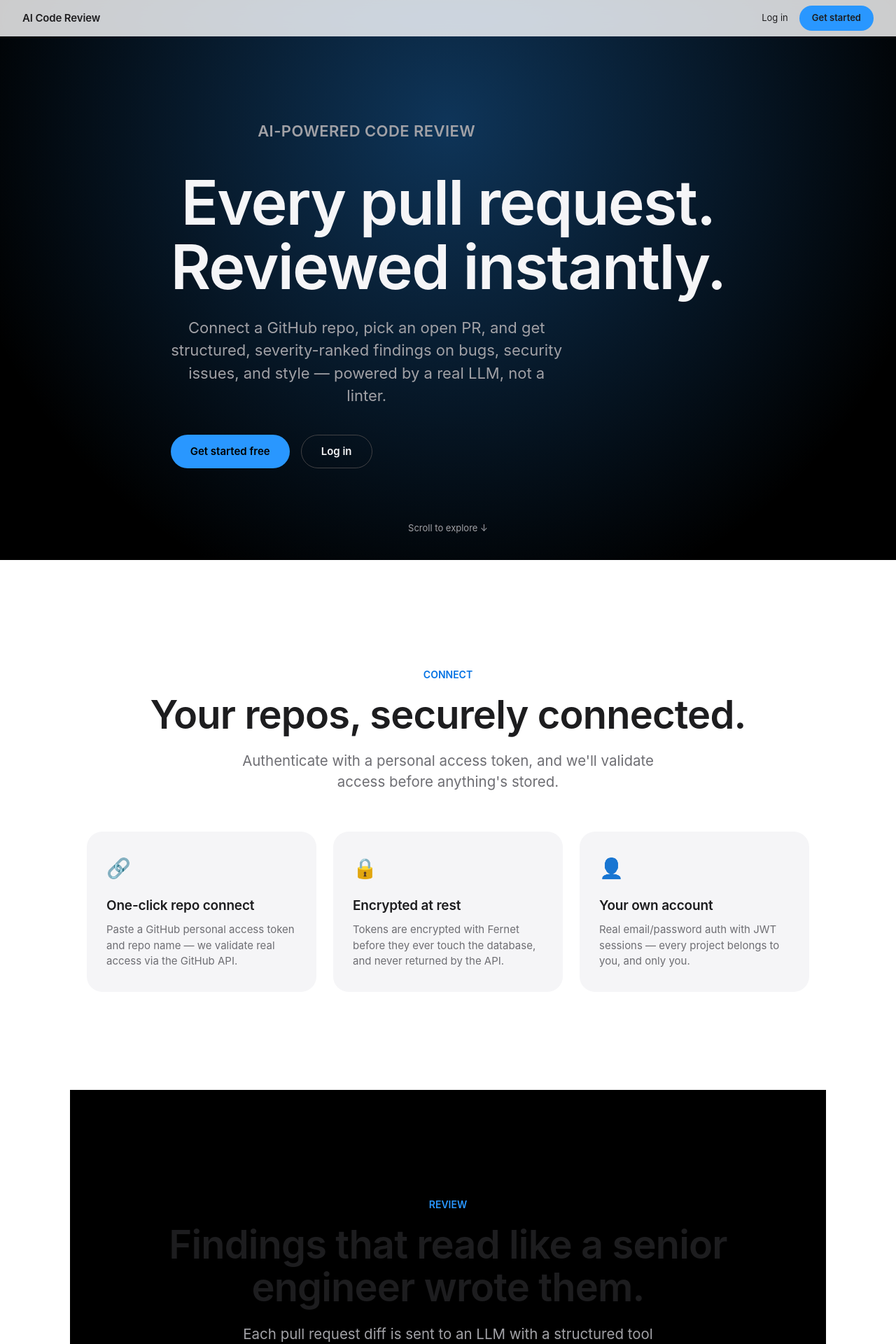
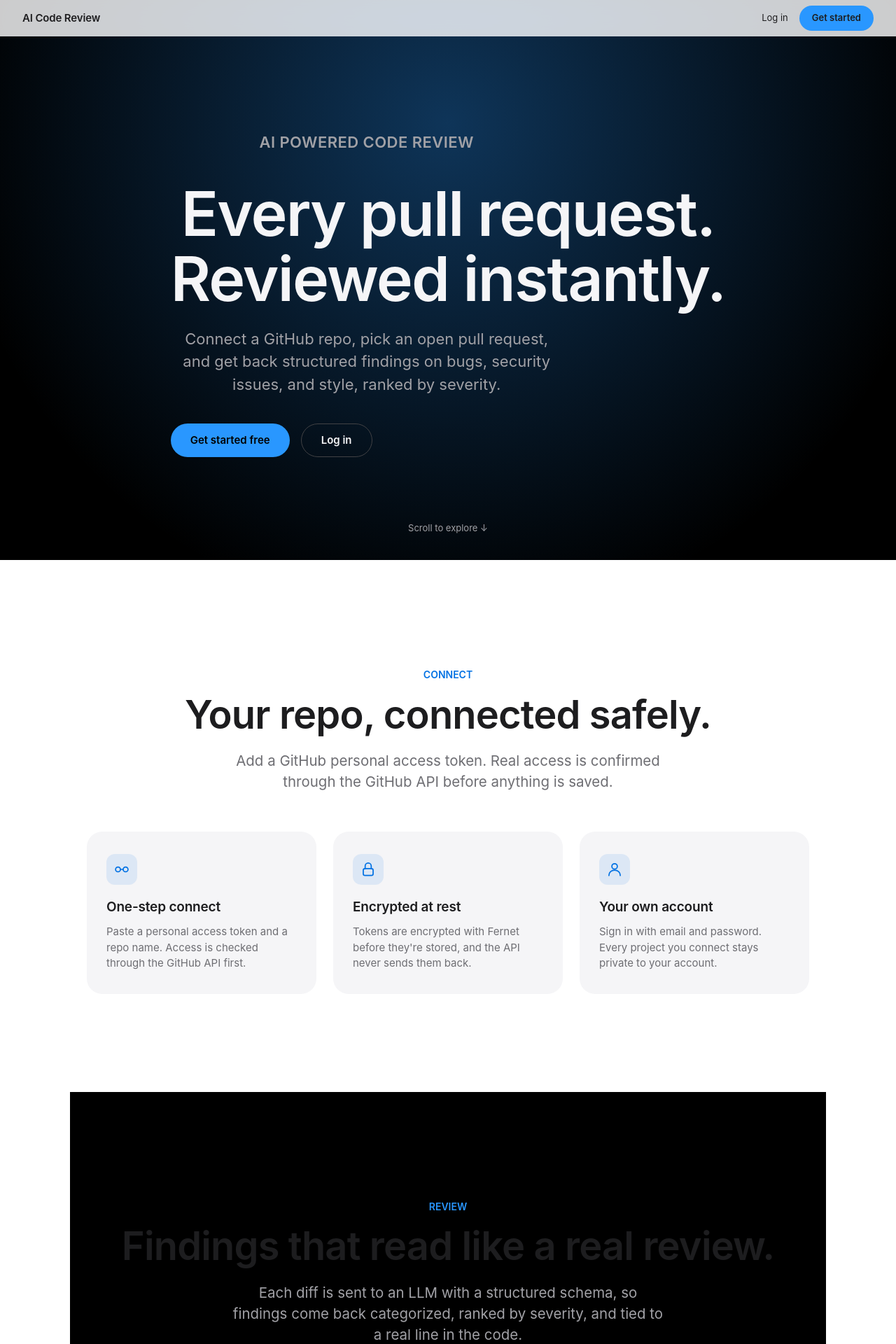
Before and after one commit to ApparentlyTejas/ai-code-review-assistant, a React (Vite) app in the folder frontend/: page / in a window 1280 px wide. Shown: the top 1920 px of the page at 70% size. Built offline with nearby package versions, Linux system fonts and the light colour scheme.

Commit message:
Clean up landing page copy and use icon set instead of emoji

```diff
--- a/frontend/src/index.css
+++ b/frontend/src/index.css
@@ -487,9 +487,15 @@ pre {
 }
 
 .feature-card .feature-icon {
-  font-size: 28px;
+  display: flex;
+  align-items: center;
+  justify-content: center;
+  width: 44px;
+  height: 44px;
+  border-radius: 12px;
+  background: rgba(0, 113, 227, 0.1);
+  color: var(--accent);
   margin-bottom: 18px;
-  display: block;
 }
 
 .feature-card h3 {
--- a/frontend/src/pages/Landing.tsx
+++ b/frontend/src/pages/Landing.tsx
@@ -2,6 +2,7 @@ import { motion, useScroll, useTransform } from "framer-motion";
 import { useRef } from "react";
 import { Link } from "react-router-dom";
 import { ScrollReveal } from "../components/ScrollReveal";
+import { ConnectIcon, LockIcon, UserIcon } from "../components/Icons";
 import { useAuth } from "../auth/AuthContext";
 
 const TECH_STACK = ["Python", "FastAPI", "React", "PostgreSQL", "Groq", "Llama 3.3"];
@@ -12,6 +13,7 @@ export function Landing() {
   const { scrollYProgress } = useScroll({ target: heroRef, offset: ["start start", "end start"] });
   const glowY = useTransform(scrollYProgress, [0, 1], ["0%", "30%"]);
   const heroOpacity = useTransform(scrollYProgress, [0, 1], [1, 0]);
+  const heroScale = useTransform(scrollYProgress, [0, 1], [1, 0.94]);
 
   return (
     <div className="landing">
@@ -35,14 +37,14 @@ export function Landing() {
 
       <div className="hero" ref={heroRef}>
         <motion.div className="hero-glow" style={{ y: glowY }} />
-        <motion.div style={{ opacity: heroOpacity }}>
+        <motion.div style={{ opacity: heroOpacity, scale: heroScale }}>
           <motion.p
             className="hero-eyebrow"
             initial={{ opacity: 0, y: 12 }}
             animate={{ opacity: 1, y: 0 }}
             transition={{ duration: 0.6 }}
           >
-            AI-POWERED CODE REVIEW
+            AI POWERED CODE REVIEW
           </motion.p>
           <motion.h1
             initial={{ opacity: 0, y: 24 }}
@@ -54,8 +56,8 @@ export function Landing() {
             Reviewed instantly.
           </motion.h1>
           <motion.p initial={{ opacity: 0, y: 24 }} animate={{ opacity: 1, y: 0 }} transition={{ duration: 0.7, delay: 0.2 }}>
-            Connect a GitHub repo, pick an open PR, and get structured, severity-ranked findings on bugs, security
-            issues, and style — powered by a real LLM, not a linter.
+            Connect a GitHub repo, pick an open pull request, and get back structured findings on bugs, security
+            issues, and style, ranked by severity.
           </motion.p>
           <motion.div
             className="hero-actions"
@@ -86,31 +88,38 @@ export function Landing() {
       <section className="section">
         <ScrollReveal>
           <p className="section-eyebrow">CONNECT</p>
-          <h2>Your repos, securely connected.</h2>
+          <h2>Your repo, connected safely.</h2>
           <p className="lead">
-            Authenticate with a personal access token, and we'll validate access before anything's stored.
+            Add a GitHub personal access token. Real access is confirmed through the GitHub API before anything
+            is saved.
           </p>
         </ScrollReveal>
         <div className="feature-grid">
           <ScrollReveal delay={0}>
             <div className="feature-card">
-              <span className="feature-icon">🔗</span>
-              <h3>One-click repo connect</h3>
-              <p>Paste a GitHub personal access token and repo name — we validate real access via the GitHub API.</p>
+              <span className="feature-icon">
+                <ConnectIcon />
+              </span>
+              <h3>One-step connect</h3>
+              <p>Paste a personal access token and a repo name. Access is checked through the GitHub API first.</p>
             </div>
           </ScrollReveal>
           <ScrollReveal delay={0.1}>
             <div className="feature-card">
-              <span className="feature-icon">🔒</span>
+              <span className="feature-icon">
+                <LockIcon />
+              </span>
               <h3>Encrypted at rest</h3>
-              <p>Tokens are encrypted with Fernet before they ever touch the database, and never returned by the API.</p>
+              <p>Tokens are encrypted with Fernet before they're stored, and the API never sends them back.</p>
             </div>
           </ScrollReveal>
           <ScrollReveal delay={0.2}>
             <div className="feature-card">
-              <span className="feature-icon">👤</span>
+              <span className="feature-icon">
+                <UserIcon />
+              </span>
               <h3>Your own account</h3>
-              <p>Real email/password auth with JWT sessions — every project belongs to you, and only you.</p>
+              <p>Sign in with email and password. Every project you connect stays private to your account.</p>
             </div>
           </ScrollReveal>
         </div>
@@ -119,10 +128,10 @@ export function Landing() {
       <section className="section section-dark">
         <ScrollReveal>
           <p className="section-eyebrow">REVIEW</p>
-          <h2>Findings that read like a senior engineer wrote them.</h2>
+          <h2>Findings that read like a real review.</h2>
           <p className="lead">
-            Each pull request diff is sent to an LLM with a structured tool schema, so every finding comes back
-            categorized, severity-ranked, and grounded in the actual diff — not guesswork.
+            Each diff is sent to an LLM with a structured schema, so findings come back categorized, ranked by
+            severity, and tied to a real line in the code.
           </p>
         </ScrollReveal>
         <ScrollReveal delay={0.15}>
@@ -145,8 +154,8 @@ export function Landing() {
       <section className="section">
         <ScrollReveal>
           <p className="section-eyebrow">STACK</p>
-          <h2>Built end-to-end, no shortcuts.</h2>
-          <p className="lead">A real full-stack app: relational schema, JWT auth, encrypted secrets, and a live LLM in the loop.</p>
+          <h2>The stack behind it.</h2>
+          <p className="lead">A relational schema, JWT auth, encrypted secrets, and a live LLM in the review loop.</p>
         </ScrollReveal>
         <ScrollReveal delay={0.1}>
           <div style={{ display: "flex", flexWrap: "wrap", gap: 12, justifyContent: "center" }}>
@@ -169,7 +178,7 @@ export function Landing() {
       </section>
 
       <footer className="landing-footer">
-        AI Code Review Assistant — a portfolio project. Built with FastAPI, React, and Groq.
+        AI Code Review Assistant. A portfolio project built with FastAPI, React, and Groq.
       </footer>
     </div>
   );
```
